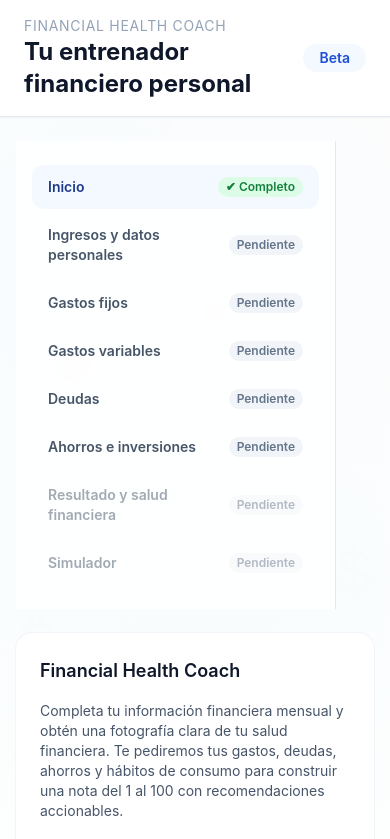
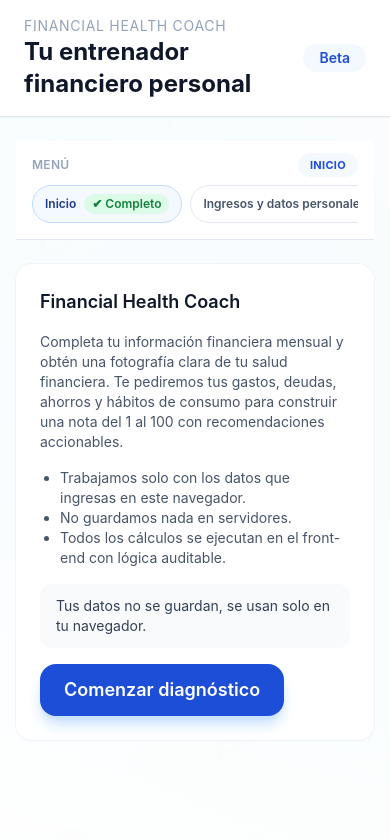
Before and after one commit to rodolfogeis9/financial_coach, a React (Vite) app: page / in a window 390 px wide. Shown: the top 839 px of the page. Built offline with nearby package versions, Linux system fonts and the light colour scheme.

Commit message:
Improve navigation and numeric input handling

```diff
--- a/src/App.tsx
+++ b/src/App.tsx
@@ -13,6 +13,7 @@ import { useFinancialProfile } from './hooks/useFinancialProfile';
 import { SeccionClave } from './types/financial';
 import { calcularTotales } from './utils/financialLogic';
 import { BudgetBanner } from './components/layout/BudgetBanner';
+import { SectionNavigator } from './components/layout/SectionNavigator';
 
 const sectionLabels: Record<SeccionClave, string> = {
   inicio: 'Inicio',
@@ -82,6 +83,31 @@ export default function App() {
     'simulador'
   ];
 
+  const canAccessSection = (section: SeccionClave) => {
+    if ((section === 'resultado' || section === 'simulador') && !hasIncome) return false;
+    return true;
+  };
+
+  const navSections = sectionsOrder.map((key) => ({
+    key,
+    label: sectionLabels[key],
+    complete: completion[key],
+    disabled: !canAccessSection(key)
+  }));
+
+  const currentIndex = sectionsOrder.indexOf(currentSection);
+  const previousSection = currentIndex > 0 ? sectionsOrder[currentIndex - 1] : null;
+  const nextSection = currentIndex >= 0 && currentIndex < sectionsOrder.length - 1 ? sectionsOrder[currentIndex + 1] : null;
+
+  const handleSelectSection = (key: SeccionClave) => {
+    if (!canAccessSection(key)) return;
+    setCurrentSection(key);
+  };
+
+  const nextDisabledReason = !hasIncome && nextSection && (nextSection === 'resultado' || nextSection === 'simulador')
+    ? 'Debes ingresar tu ingreso mensual total para avanzar a esta sección.'
+    : undefined;
+
   const renderSection = () => {
     switch (currentSection) {
       case 'inicio':
@@ -118,24 +144,20 @@ export default function App() {
       <div className="relative z-10 flex min-h-screen flex-col bg-gradient-to-b from-white/95 via-white/90 to-white/95 bg-opacity-90">
         <Header />
         <div className="mx-auto flex w-full max-w-7xl flex-1 flex-col gap-6 px-4 py-6 lg:flex-row">
-          <Sidebar
-            sections={sectionsOrder.map((key) => ({
-              key,
-              label: sectionLabels[key],
-              complete: completion[key],
-              disabled: key === 'resultado' ? !hasIncome : key === 'simulador' ? !hasIncome : false
-            }))}
-            current={currentSection}
-            onSelect={(key) => {
-              if ((key === 'resultado' || key === 'simulador') && !hasIncome) return;
-              setCurrentSection(key);
-            }}
-          />
+          <Sidebar sections={navSections} current={currentSection} onSelect={handleSelectSection} />
           <main className="flex-1 space-y-6">
             {currentSection !== 'inicio' && (
               <BudgetBanner income={totales.ingreso} assigned={totales.total_gasto_ahorro} />
             )}
             {renderSection()}
+            {currentSection !== 'inicio' && (
+              <SectionNavigator
+                sections={navSections}
+                current={currentSection}
+                onSelect={handleSelectSection}
+                nextDisabledReason={nextDisabledReason}
+              />
+            )}
           </main>
         </div>
         {hasIncome && !totales.valido && currentSection === 'resultado' && (
--- a/src/components/common/NumericInput.tsx
+++ b/src/components/common/NumericInput.tsx
@@ -17,7 +17,7 @@ export const NumericInput = ({
   error,
   className,
   prefix = '$',
-  value = 0,
+  value,
   onValueChange,
   ...props
 }: NumericInputProps) => {
@@ -32,7 +32,10 @@ export const NumericInput = ({
 
   useEffect(() => {
     const formatted = getFormattedValue(value);
-    setDisplayValue((current) => (current !== formatted ? formatted : current));
+    setDisplayValue((current) => {
+      if (formatted === '0' && current === '') return current;
+      return current !== formatted ? formatted : current;
+    });
   }, [value]);
 
   const handleChange = (event: React.ChangeEvent<HTMLInputElement>) => {
@@ -44,7 +47,7 @@ export const NumericInput = ({
     }
     const numericValue = parseNumericString(rawValue);
     const formatted = numericValue === 0 ? '0' : formatNumber(numericValue);
-    setDisplayValue(formatted);
+    setDisplayValue(formatted === '0' && rawValue.trim() === '' ? '' : formatted);
     onValueChange?.(numericValue);
   };
 
--- /dev/null
+++ b/src/components/layout/SectionNavigator.tsx
@@ -0,0 +1,60 @@
+import { SeccionClave } from '../../types/financial';
+import clsx from 'clsx';
+
+interface SectionNavigatorProps {
+  sections: { key: SeccionClave; label: string; disabled?: boolean }[];
+  current: SeccionClave;
+  onSelect: (key: SeccionClave) => void;
+  nextDisabledReason?: string;
+}
+
+export const SectionNavigator = ({ sections, current, onSelect, nextDisabledReason }: SectionNavigatorProps) => {
+  const currentIndex = sections.findIndex((section) => section.key === current);
+  const previousSection = currentIndex > 0 ? sections[currentIndex - 1] : null;
+  const nextSection = currentIndex >= 0 && currentIndex < sections.length - 1 ? sections[currentIndex + 1] : null;
+  const nextDisabled = !nextSection || nextSection.disabled;
+
+  if (!previousSection && !nextSection) return null;
+
+  return (
+    <div className="sticky bottom-4 z-20">
+      <div className="flex flex-col gap-3 rounded-2xl border border-slate-200 bg-white/95 px-4 py-3 shadow-lg shadow-slate-200/60 backdrop-blur">
+        <div className="flex flex-wrap justify-between gap-3">
+          <div className="flex flex-col text-xs font-semibold uppercase tracking-wide text-slate-400">
+            <span>Sección actual</span>
+            <span className="text-sm text-slate-700">{sections[currentIndex]?.label}</span>
+          </div>
+          <div className="flex flex-wrap gap-3">
+            {previousSection && (
+              <button
+                type="button"
+                onClick={() => onSelect(previousSection.key)}
+                className="rounded-xl border border-slate-200 px-4 py-2 text-sm font-semibold text-slate-700 transition hover:bg-slate-50"
+              >
+                Anterior
+              </button>
+            )}
+            {nextSection && (
+              <button
+                type="button"
+                disabled={nextDisabled}
+                onClick={() => onSelect(nextSection.key)}
+                className={clsx(
+                  'rounded-xl px-4 py-2 text-sm font-semibold text-white shadow-sm transition',
+                  nextDisabled
+                    ? 'cursor-not-allowed bg-slate-200 text-slate-500'
+                    : 'bg-brand-600 hover:bg-brand-700 shadow-brand-200'
+                )}
+              >
+                {nextSection ? `Siguiente: ${nextSection.label}` : 'Siguiente'}
+              </button>
+            )}
+          </div>
+        </div>
+        {nextDisabled && nextDisabledReason && (
+          <p className="text-xs text-red-500">{nextDisabledReason}</p>
+        )}
+      </div>
+    </div>
+  );
+};
--- a/src/components/layout/Sidebar.tsx
+++ b/src/components/layout/Sidebar.tsx
@@ -16,7 +16,8 @@ interface SidebarProps {
 }
 
 export const Sidebar = ({ sections, current, onSelect }: SidebarProps) => (
-  <aside className="w-full max-w-xs border-r border-slate-200 bg-white/80 px-4 py-6 backdrop-blur">
+  <>
+    <aside className="hidden w-full max-w-xs border-r border-slate-200 bg-white/80 px-4 py-6 backdrop-blur lg:block">
       <nav className="space-y-1">
         {sections.map((section) => (
           <button
@@ -37,4 +38,32 @@ export const Sidebar = ({ sections, current, onSelect }: SidebarProps) => (
         ))}
       </nav>
     </aside>
+    <div className="sticky top-16 z-20 border-b border-slate-200 bg-white/90 px-4 py-3 backdrop-blur lg:hidden">
+      <div className="flex items-center justify-between pb-2 text-xs font-semibold uppercase tracking-wide text-slate-400">
+        <span>Menú</span>
+        <span className="rounded-full bg-brand-50 px-3 py-1 text-[11px] font-bold text-brand-600">
+          {sections.find((section) => section.key === current)?.label}
+        </span>
+      </div>
+      <div className="flex gap-2 overflow-x-auto pb-1">
+        {sections.map((section) => (
+          <button
+            key={section.key}
+            disabled={section.disabled}
+            onClick={() => onSelect(section.key)}
+            className={clsx(
+              'flex items-center gap-2 whitespace-nowrap rounded-full border px-3 py-2 text-xs font-semibold transition',
+              section.key === current
+                ? 'border-brand-200 bg-brand-50 text-brand-700'
+                : 'border-slate-200 bg-white text-slate-600 hover:bg-slate-50',
+              section.disabled && 'cursor-not-allowed opacity-50'
+            )}
+          >
+            <span>{section.label}</span>
+            <SectionStatusBadge complete={section.complete} />
+          </button>
+        ))}
+      </div>
+    </div>
+  </>
 );
--- a/src/utils/numberFormat.ts
+++ b/src/utils/numberFormat.ts
@@ -31,5 +31,6 @@ export const parseNumericString = (value: string) => {
   if (cleaned === '') {
     return 0;
   }
-  return Number(cleaned);
+  const normalized = cleaned.replace(/^0+(?=\d)/, '');
+  return Number(normalized || '0');
 };
```
Lines whose indentation alone changed are shown as unchanged.
